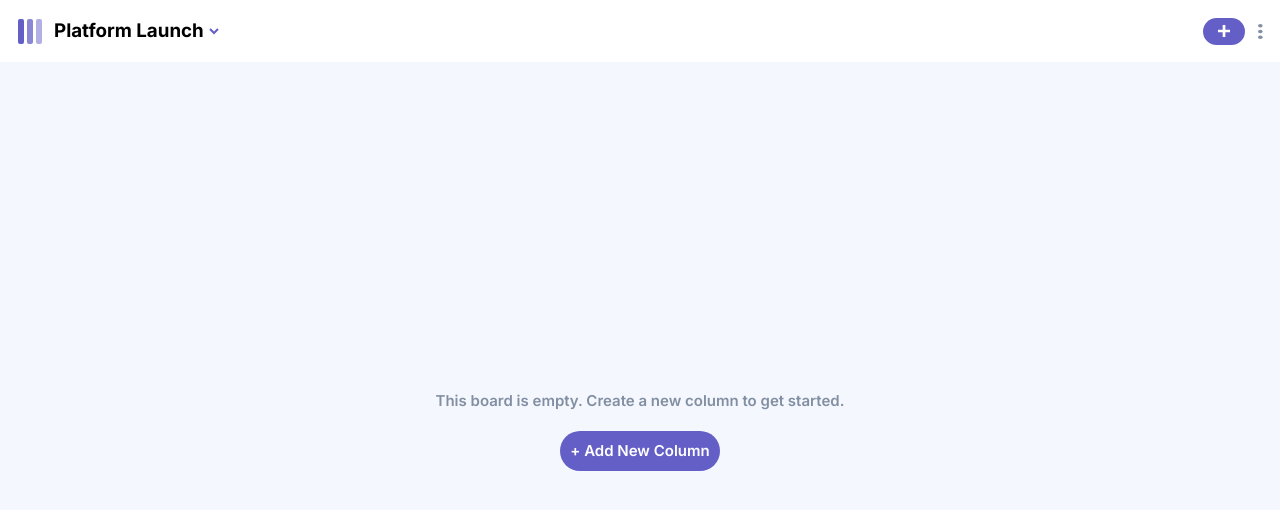
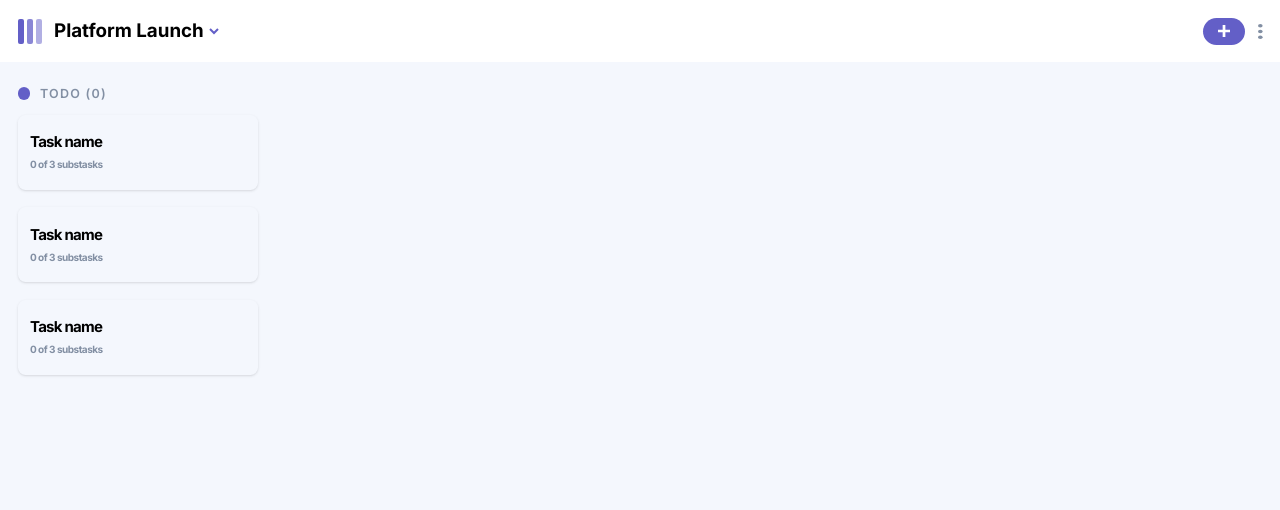
Before and after one commit to ChristianRL23/task-management, a Next.js app: page /1 in a window 1280 px wide. Shown: the top 510 px of the page. Built offline with nearby package versions, Linux system fonts and the light colour scheme.

Commit message:
Start with the functionality of modal

```diff
--- a/app/[boardName]/page.tsx
+++ b/app/[boardName]/page.tsx
@@ -1,10 +1,22 @@
+'use client';
 import ButtonSmall from '@/components/button-small';
 import Header from '@/components/header';
+import Modal from '@/components/modal';
+import ModalAddNewTask from '@/components/modal-add-new-task';
+import Task from '@/components/task';
+import { ReactNode, useState } from 'react';
 
 const BoardPage = () => {
-  return (
-    <main className="bg-sky-blue-light h-screen flex flex-col">
-      <Header />
+  const [newTaskModalIsOpen, setNewTaskModalIsOpen] = useState(false);
+  let content: ReactNode;
+  const empty = false;
+
+  function handleCloseModal() {
+    setNewTaskModalIsOpen(false);
+  }
+
+  if (empty) {
+    content = (
       <section className="flex items-center justify-center px-12 grow">
         <div className="flex flex-col items-center">
           <h6 className="font-semibold text-gray text-2xl mb-8 text-center">
@@ -13,6 +25,37 @@ const BoardPage = () => {
           <ButtonSmall content="+ Add New Column" />
         </div>
       </section>
+    );
+  } else {
+    content = (
+      <section className="flex grow py-9 px-7">
+        <div>
+          <div className="flex items-center mb-5">
+            <div className="rounded-full w-5 h-5 bg-blue mr-4"></div>
+            <h6 className="font-semibold text-gray tracking-widest text-xl">
+              TODO (0)
+            </h6>
+          </div>
+          <div className="grid grid-cols-1 gap-7 tracking-tighter">
+            <Task />
+            <Task />
+            <Task />
+          </div>
+        </div>
+      </section>
+    );
+  }
+
+  return (
+    <main className="bg-sky-blue-light h-screen flex flex-col">
+      <Header
+        boardIsEmpty={empty}
+        setNewTaskModalIsOpen={setNewTaskModalIsOpen}
+      />
+      {content}
+      {newTaskModalIsOpen && (
+        <ModalAddNewTask handleCloseModal={handleCloseModal} />
+      )}
     </main>
   );
 };
--- /dev/null
+++ b/components/modal-add-new-task.tsx
@@ -0,0 +1,33 @@
+import { type FC } from 'react';
+import Modal from './modal';
+import Input from './input';
+import TextArea from './textarea';
+import InputToDelete from './input-to-delete';
+import ButtonLarge from './button-large';
+import SelectOption from './select-option';
+
+type ModalAddNewTaskProps = {
+  handleCloseModal: () => void;
+};
+
+const ModalAddNewTask: FC<ModalAddNewTaskProps> = ({ handleCloseModal }) => {
+  return (
+    <Modal handleCloseModal={handleCloseModal}>
+      <h6 className="font-bold text-2xl mb-6">Add New Task</h6>
+      <form className="grid grid-cols-1 gap-7">
+        <Input />
+        <TextArea />
+        <InputToDelete substasks={['Drink coffee']} />
+        <ButtonLarge
+          textColor="blue"
+          color="sky-blue"
+          text="+ Add New Subtask"
+        />
+        <SelectOption />
+        <ButtonLarge textColor="white" color="blue" text="Create Task" />
+      </form>
+    </Modal>
+  );
+};
+
+export default ModalAddNewTask;
```
